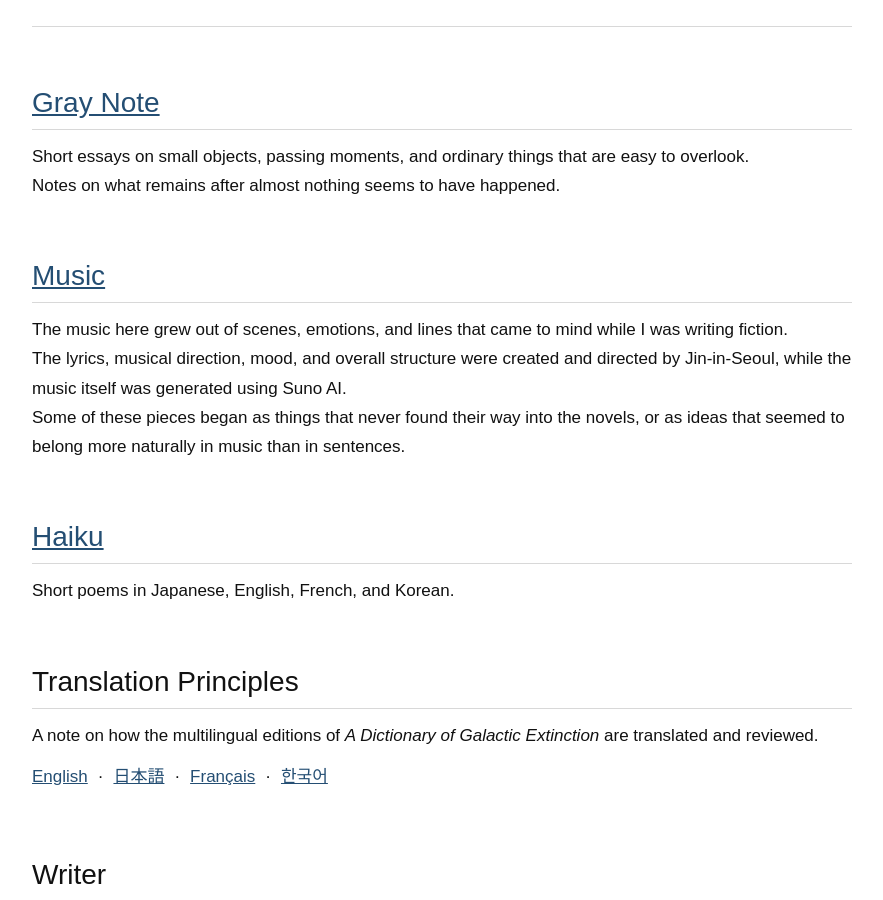
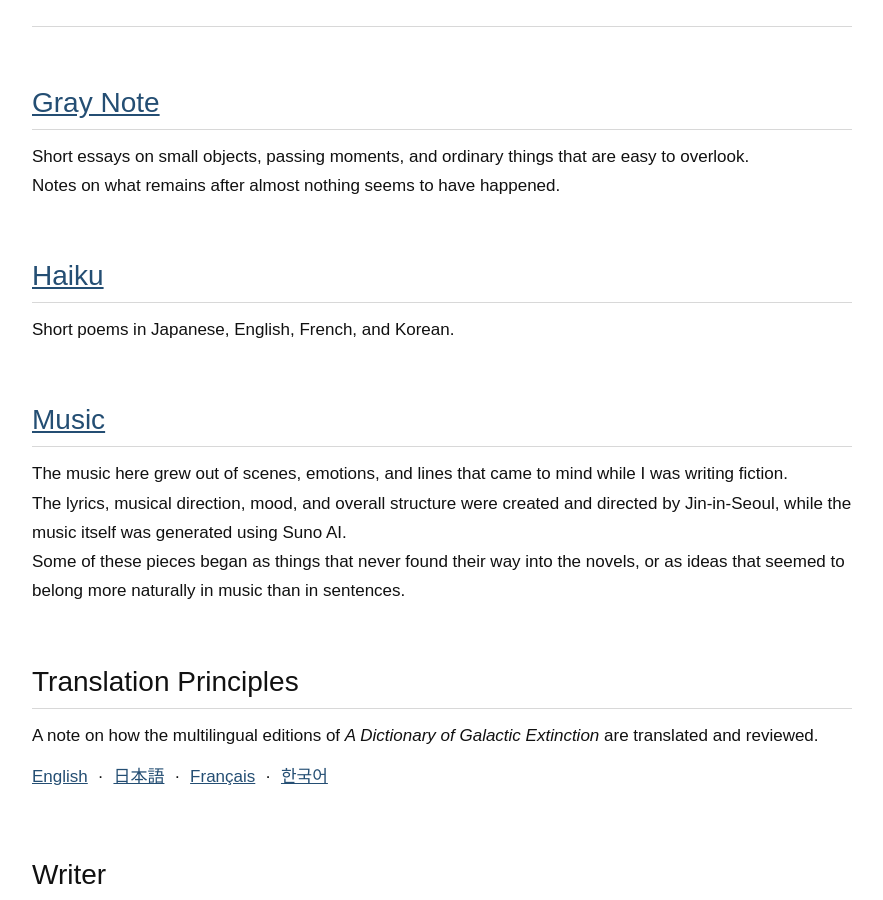
Before and after one commit to Jin-in-Seoul/Jin-in-Seoul, a Jekyll site: the page built from index.html, in a window 1280 px wide and 900 px high, scrolled down 2588 px. Shown: the whole window, without its empty margins (198-1081 px from the left). Built offline with Jekyll 4.4.1, drawn with Linux system fonts in a browser that asks for light colours.

Commit message:
Add files via upload

```diff
--- a/index.html
+++ b/index.html
@@ -435,6 +435,17 @@
     </section>
 
 
+    <section class="haiku-section">
+
+      <h2>
+        <a class="work-link" href="/haiku/">Haiku</a>
+      </h2>
+
+      <p>Short poems in Japanese, English, French, and Korean.</p>
+
+    </section>
+
+
     <section class="music-section">
 
       <h2>
@@ -446,17 +457,6 @@
       <p>The lyrics, musical direction, mood, and overall structure were created and directed by Jin-in-Seoul, while the music itself was generated using Suno AI.</p>
 
       <p>Some of these pieces began as things that never found their way into the novels, or as ideas that seemed to belong more naturally in music than in sentences.</p>
-
-    </section>
-
-
-    <section class="haiku-section">
-
-      <h2>
-        <a class="work-link" href="/haiku/">Haiku</a>
-      </h2>
-
-      <p>Short poems in Japanese, English, French, and Korean.</p>
 
     </section>
 
```
